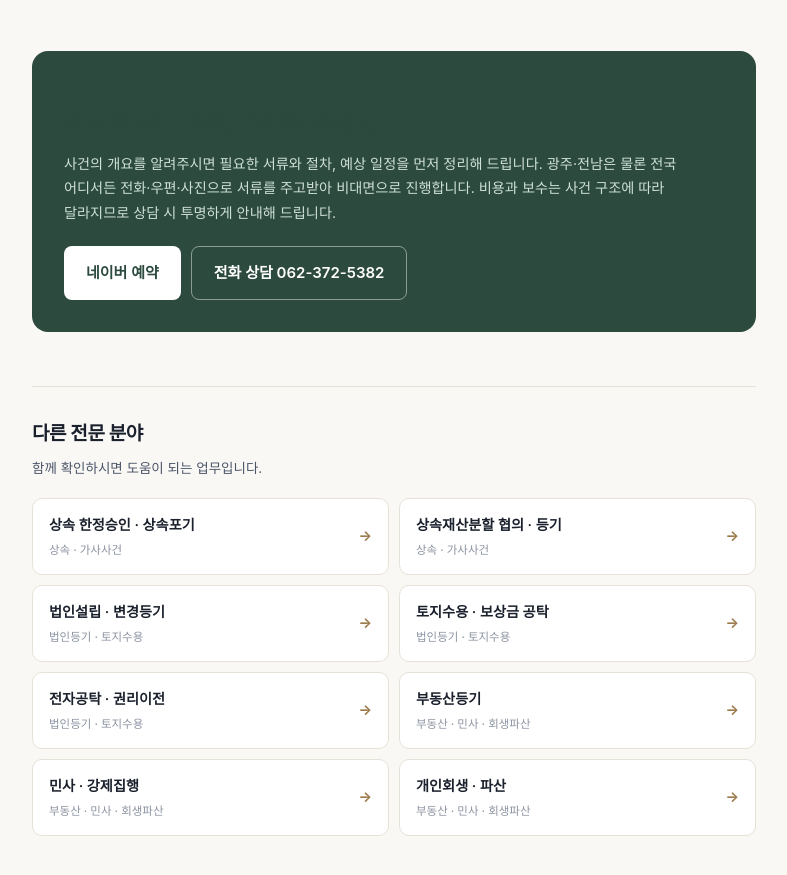
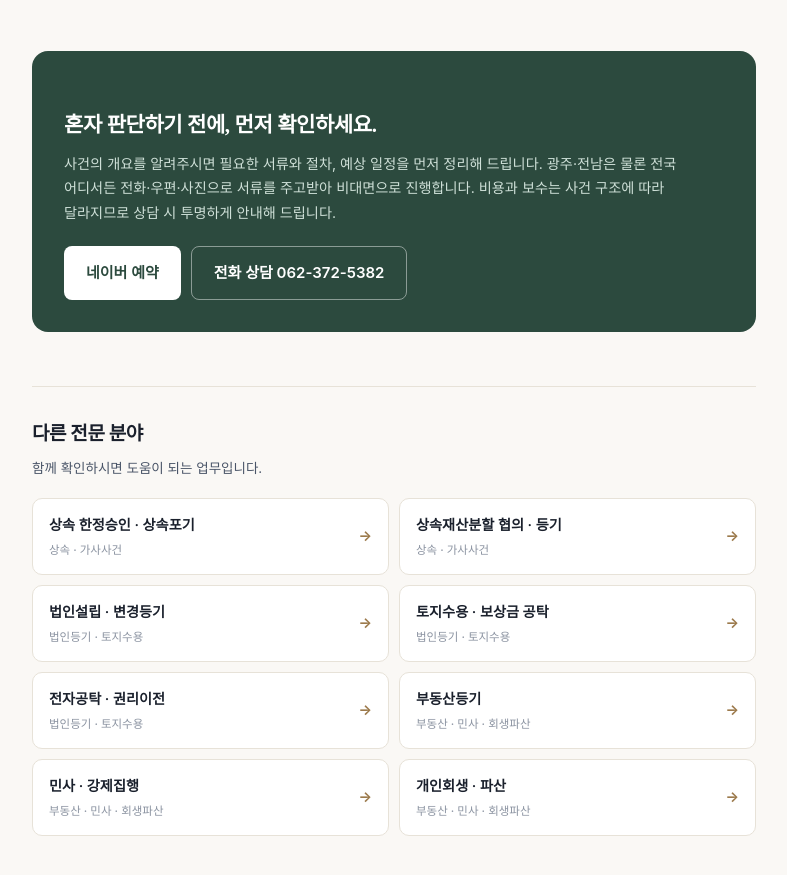
Before and after one commit to law0623725382-max/kimyeowon-law-, a plain HTML site: page areas/family.html in a window 1280 px wide. Shown: the part 2598-3473 px from the top of the page, without its empty margins (72-859 px from the left). Drawn offline with Linux system fonts and the light colour scheme; a web font is replaced by a local one.

Commit message:
상세 페이지 CTA 제목 색상 수정

```diff
--- a/areas/style.css
+++ b/areas/style.css
@@ -288,7 +288,7 @@ table.cmp td:first-child {
   padding: 32px;
   color: #fff;
 }
-.cta-band h3 { font-size: 21px; margin-bottom: 8px; letter-spacing: -0.02em; }
+.cta-band h3 { font-size: 21px; margin-bottom: 8px; letter-spacing: -0.02em; color: #fff; }
 .cta-band p { color: #cfe0d8; font-size: 14.2px; margin-bottom: 20px; line-height: 1.75; }
 .cta-band .btns { display: flex; flex-wrap: wrap; gap: 10px; }
 .btn {
```
